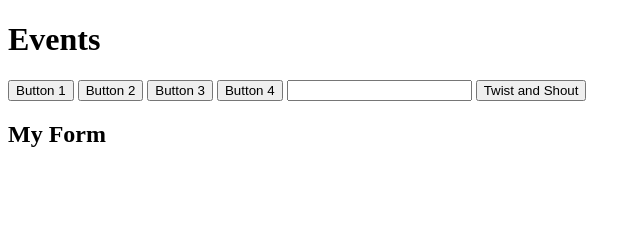
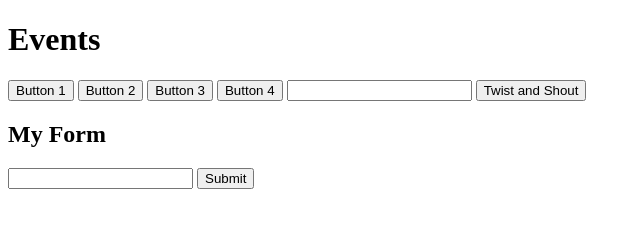
Before and after one commit to SakshiBishnoi/DOM-Events, a plain HTML site: page index.html in a window 1280 px wide. Shown: the whole page, without its empty margins (0-641 px from the left). Drawn offline with Linux system fonts and the light colour scheme.

Commit message:
preventDefault()

```diff
--- a/app.js
+++ b/app.js
@@ -34,3 +34,9 @@ input.addEventListener('keydown', function(e){
     console.log(e.key);
     console.log(e.code);
 })
+
+const form = document.querySelector('#form1');
+form.addEventListener('submit', function (e) {
+    e.preventDefault();
+    console.log('form subumited');
+});
--- a/index.html
+++ b/index.html
@@ -18,6 +18,10 @@
     <button id="tas">Twist and Shout</button><br />
 
     <h2>My Form</h2>
+    <form action="/hello" id="form1">
+        <input type="text">
+        <button id="form">Submit</button>
+    </form>
 
 
     <script src = "app.js" ></script>
```
